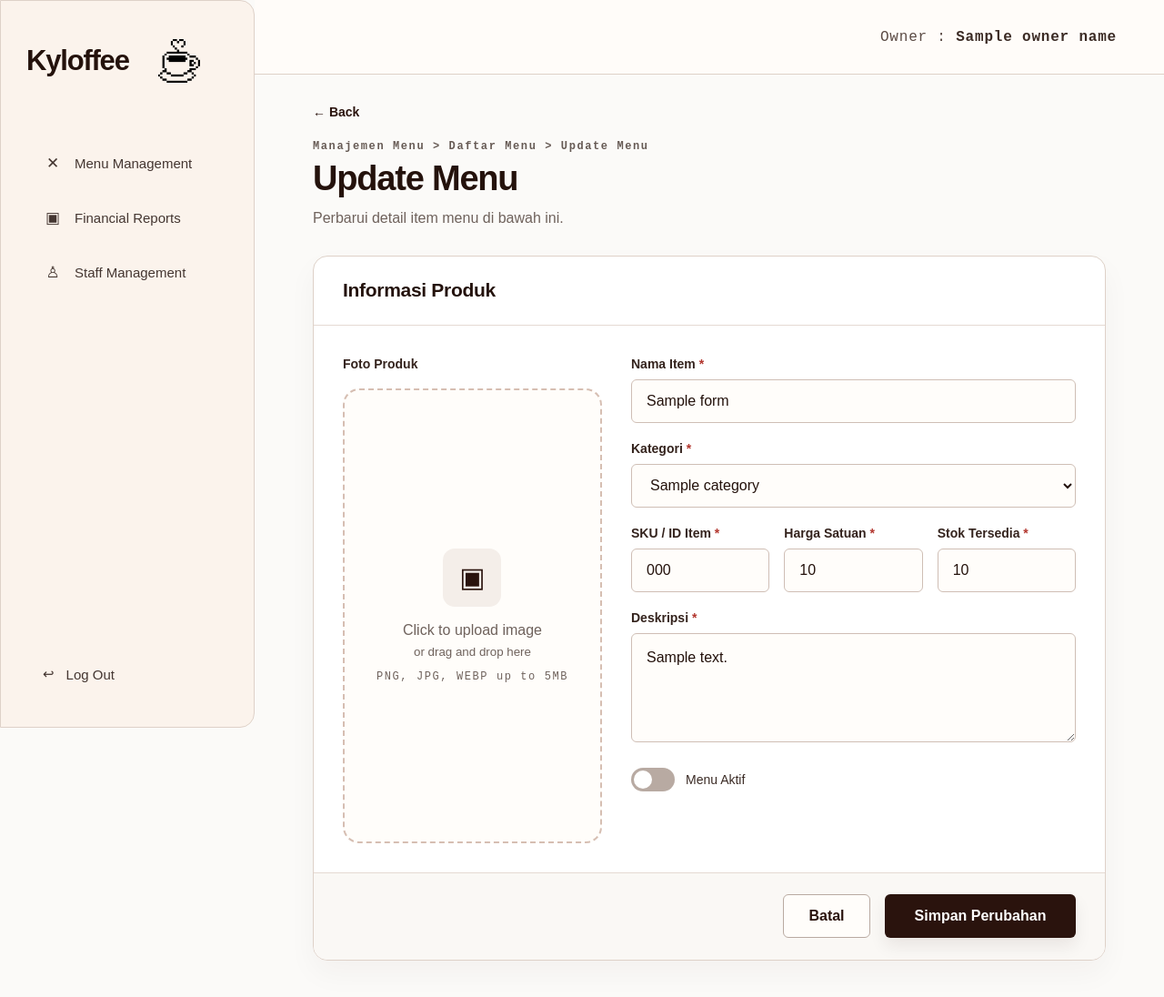
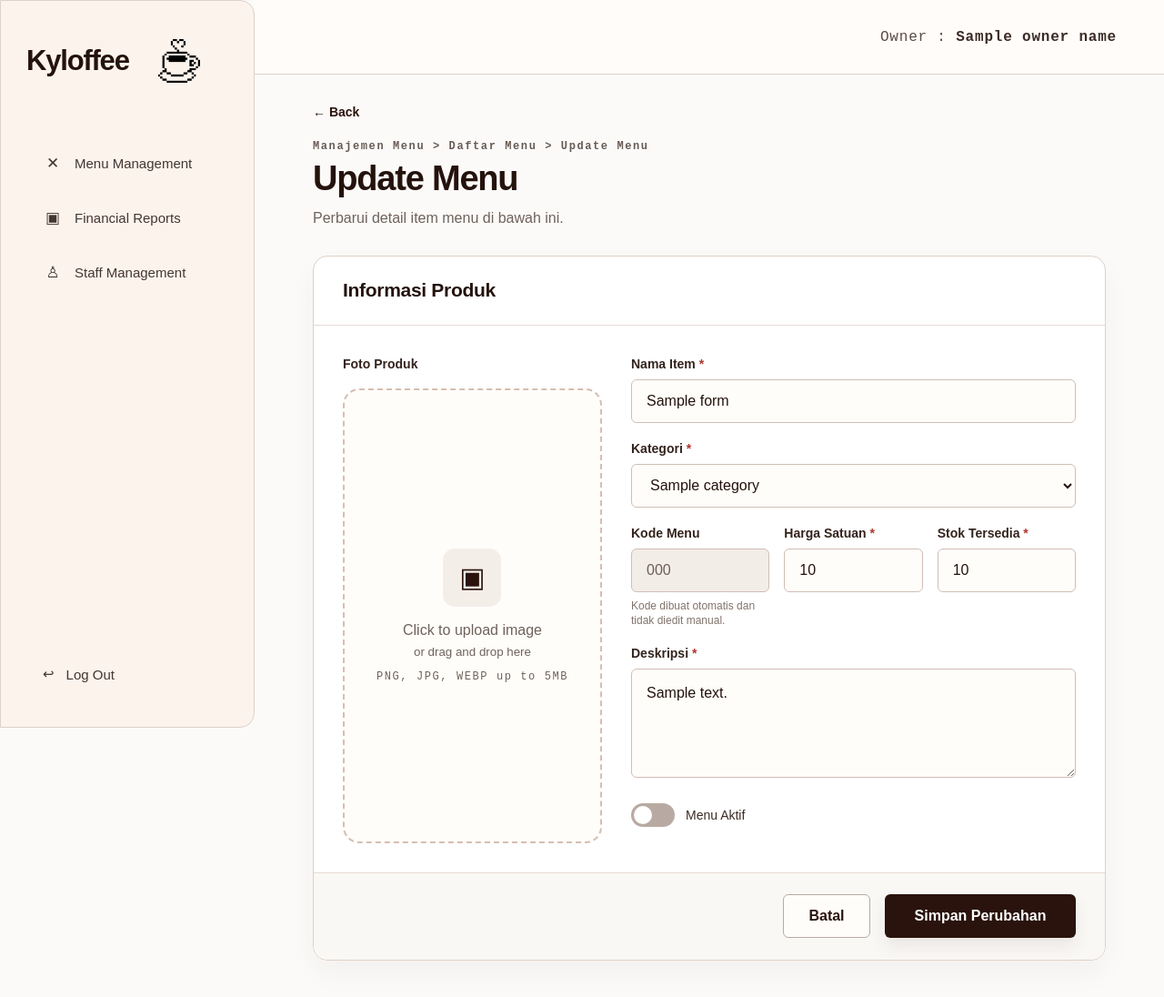
Before and after one commit to dfirdaa/PA_Kyloffee, a Flask app: template PA_KYLOFFEE/KYLOFFEE/templates/owner_menu_edit.html in a window 1280 px wide. Shown: the top 1096 px of the page at 91% size. Run offline with Flask 3, Linux system fonts and the light colour scheme; the template is opened without the code that fills it: most values are stand-ins (such as "Sample title", 1, 10 or a date in 2020).

Commit message:
Implement automatic menu code generation and update form fields for SKU and price validation

```diff
--- a/PA_KYLOFFEE/KYLOFFEE/app.py
+++ b/PA_KYLOFFEE/KYLOFFEE/app.py
@@ -1,4 +1,5 @@
 import os
+import re
 import ssl
 import sqlite3
 import uuid
@@ -1015,9 +1016,42 @@ def build_financial_report(args=None):
 
 def parse_menu_price(price_value):
     price = int(price_value)
-    if price < MIN_MENU_PRICE:
+    if price < MIN_MENU_PRICE or price % MIN_MENU_PRICE != 0:
         raise ValueError
     return price
+
+
+def build_menu_code_prefix(category, name=""):
+    source = str(category or name or "Menu").upper()
+    cleaned = re.sub(r"[^A-Z0-9]+", " ", source).strip()
+    first_word = cleaned.split()[0] if cleaned else "MENU"
+    prefix = re.sub(r"[^A-Z0-9]", "", first_word)[:3]
+    return (prefix or "MNU").ljust(3, "X")
+
+
+def generate_menu_code(category, name=""):
+    db = get_db()
+    prefix = build_menu_code_prefix(category, name)
+    rows = fetch_all_dict(
+        db.execute(
+            "SELECT code FROM menus WHERE code LIKE ?",
+            (f"{prefix}-%",),
+        )
+    )
+    highest_number = 0
+    pattern = re.compile(rf"^{re.escape(prefix)}-(\d+)$")
+    for row in rows:
+        match = pattern.match(str(row.get("code") or "").upper())
+        if match:
+            highest_number = max(highest_number, int(match.group(1)))
+
+    next_number = highest_number + 1
+    while True:
+        candidate = f"{prefix}-{next_number:03d}"
+        exists = db.execute("SELECT id FROM menus WHERE code = ?", (candidate,)).fetchone()
+        if not exists:
+            return candidate
+        next_number += 1
 
 
 def parse_staff_date(value):
@@ -1655,7 +1689,7 @@ def owner_menu_add():
         form_data = {
             "name": request.form.get("name", "").strip(),
             "category": request.form.get("category", "").strip(),
-            "code": request.form.get("code", "").strip().upper(),
+            "code": "",
             "price": request.form.get("price", "").strip(),
             "stock": request.form.get("stock", "").strip(),
             "description": request.form.get("description", "").strip(),
@@ -1669,15 +1703,13 @@ def owner_menu_add():
             errors.append("Kategori wajib dipilih.")
         elif not validate_menu_category(form_data["category"]):
             errors.append("Kategori tidak valid.")
-        if not form_data["code"]:
-            errors.append("SKU / ID item wajib diisi.")
         if not form_data["price"]:
             errors.append("Harga satuan wajib diisi.")
         else:
             try:
                 price = parse_menu_price(form_data["price"])
             except ValueError:
-                errors.append("Harga satuan harus berupa angka minimal Rp 500.")
+                errors.append("Harga satuan harus berupa angka minimal Rp 500 dan kelipatan Rp 500.")
                 price = None
         if not form_data["stock"]:
             errors.append("Stok wajib diisi.")
@@ -1708,6 +1740,8 @@ def owner_menu_add():
                 errors=errors,
             )
 
+        menu_code = generate_menu_code(form_data["category"], form_data["name"])
+
         execute_commit(
             """
             INSERT INTO menus (name, category, code, price, stock, description, image, is_active)
@@ -1716,7 +1750,7 @@ def owner_menu_add():
             (
                 form_data["name"],
                 form_data["category"],
-                form_data["code"],
+                menu_code,
                 price,
                 stock,
                 form_data["description"],
@@ -1752,7 +1786,7 @@ def owner_menu_edit(menu_id):
         form_data = {
             "name": request.form.get("name", "").strip(),
             "category": request.form.get("category", "").strip(),
-            "code": request.form.get("code", "").strip().upper(),
+            "code": menu["code"],
             "price": request.form.get("price", "").strip(),
             "stock": request.form.get("stock", "").strip(),
             "description": request.form.get("description", "").strip(),
@@ -1766,15 +1800,13 @@ def owner_menu_edit(menu_id):
             errors.append("Kategori wajib dipilih.")
         elif not validate_menu_category(form_data["category"]):
             errors.append("Kategori tidak valid.")
-        if not form_data["code"]:
-            errors.append("SKU / ID item wajib diisi.")
         if not form_data["price"]:
             errors.append("Harga satuan wajib diisi.")
         else:
             try:
                 price = parse_menu_price(form_data["price"])
             except ValueError:
-                errors.append("Harga satuan harus berupa angka minimal Rp 500.")
+                errors.append("Harga satuan harus berupa angka minimal Rp 500 dan kelipatan Rp 500.")
                 price = None
         if not form_data["stock"]:
             errors.append("Stok wajib diisi.")
@@ -1809,13 +1841,12 @@ def owner_menu_edit(menu_id):
         execute_commit(
             """
             UPDATE menus
-            SET name = ?, category = ?, code = ?, price = ?, stock = ?, description = ?, image = ?, is_active = ?
+            SET name = ?, category = ?, price = ?, stock = ?, description = ?, image = ?, is_active = ?
             WHERE id = ?
             """,
             (
                 form_data["name"],
                 form_data["category"],
-                form_data["code"],
                 price,
                 stock,
                 form_data["description"],
@@ -1909,10 +1940,9 @@ def add_owner_menu():
 
     name = str(data.get("name", "")).strip()
     category = str(data.get("category", "")).strip()
-    code = str(data.get("code", "")).strip().upper()
     price_value = data.get("price")
 
-    if not name or not category or not code or price_value is None:
+    if not name or not category or price_value is None:
         return jsonify({"success": False, "message": "Semua field wajib diisi."}), 400
     if not validate_menu_category(category):
         return jsonify({"success": False, "message": "Kategori tidak valid."}), 400
@@ -1920,14 +1950,15 @@ def add_owner_menu():
     try:
         price = parse_menu_price(price_value)
     except (TypeError, ValueError):
-        return jsonify({"success": False, "message": "Harga harus berupa angka minimal Rp 500."}), 400
+        return jsonify({"success": False, "message": "Harga harus berupa angka minimal Rp 500 dan kelipatan Rp 500."}), 400
 
     try:
+        code = generate_menu_code(category, name)
         execute_commit(
             "INSERT INTO menus (name, category, code, price) VALUES (?, ?, ?, ?)",
             (name, category, code, price),
         )
-        return jsonify({"success": True, "message": "Menu berhasil ditambahkan."})
+        return jsonify({"success": True, "message": "Menu berhasil ditambahkan.", "code": code})
     except Exception:
         return jsonify({"success": False, "message": "Kode menu sudah digunakan atau data tidak valid."}), 400
 
@@ -1940,10 +1971,9 @@ def update_owner_menu(menu_id):
 
     name = str(data.get("name", "")).strip()
     category = str(data.get("category", "")).strip()
-    code = str(data.get("code", "")).strip().upper()
     price_value = data.get("price")
 
-    if not name or not category or not code or price_value is None:
+    if not name or not category or price_value is None:
         return jsonify({"success": False, "message": "Semua field wajib diisi."}), 400
     if not validate_menu_category(category):
         return jsonify({"success": False, "message": "Kategori tidak valid."}), 400
@@ -1951,12 +1981,12 @@ def update_owner_menu(menu_id):
     try:
         price = parse_menu_price(price_value)
     except (TypeError, ValueError):
-        return jsonify({"success": False, "message": "Harga harus berupa angka minimal Rp 500."}), 400
+        return jsonify({"success": False, "message": "Harga harus berupa angka minimal Rp 500 dan kelipatan Rp 500."}), 400
 
     try:
         execute_commit(
-            "UPDATE menus SET name = ?, category = ?, code = ?, price = ? WHERE id = ?",
-            (name, category, code, price, menu_id),
+            "UPDATE menus SET name = ?, category = ?, price = ? WHERE id = ?",
+            (name, category, price, menu_id),
         )
         return jsonify({"success": True, "message": "Menu berhasil diperbarui."})
     except Exception:
--- a/PA_KYLOFFEE/KYLOFFEE/static/css/owner_menu_form.css
+++ b/PA_KYLOFFEE/KYLOFFEE/static/css/owner_menu_form.css
@@ -193,6 +193,20 @@
 .field-group input::placeholder,
 .field-group textarea::placeholder {
     color: #9a8d86;
+}
+
+.field-group .readonly-input {
+    background: #f3ede8;
+    color: #6d5d55;
+    cursor: not-allowed;
+}
+
+.field-help {
+    display: block;
+    margin-top: 7px;
+    color: #81736c;
+    font-size: 12px;
+    line-height: 1.35;
 }
 
 .status-field {
--- a/PA_KYLOFFEE/KYLOFFEE/templates/owner_menu_edit.html
+++ b/PA_KYLOFFEE/KYLOFFEE/templates/owner_menu_edit.html
@@ -82,12 +82,13 @@
 
                                 <div class="field-row">
                                     <div class="field-group">
-                                        <label for="code">SKU / ID Item <span>*</span></label>
-                                        <input type="text" id="code" name="code" value="{{ current_code }}" required>
+                                        <label for="code">Kode Menu</label>
+                                        <input type="text" id="code" name="code" value="{{ current_code }}" readonly class="readonly-input">
+                                        <small class="field-help">Kode dibuat otomatis dan tidak diedit manual.</small>
                                     </div>
                                     <div class="field-group">
                                         <label for="price">Harga Satuan <span>*</span></label>
-                                        <input type="number" id="price" name="price" value="{{ current_price }}" min="500" required>
+                                        <input type="number" id="price" name="price" value="{{ current_price }}" min="500" step="500" required>
                                     </div>
                                     <div class="field-group">
                                         <label for="stock">Stok Tersedia <span>*</span></label>
```
Also changed, not shown: PA_KYLOFFEE/KYLOFFEE/templates/owner_menu_add.html (+4 -3 lines), PA_KYLOFFEE/KYLOFFEE/database.db.
